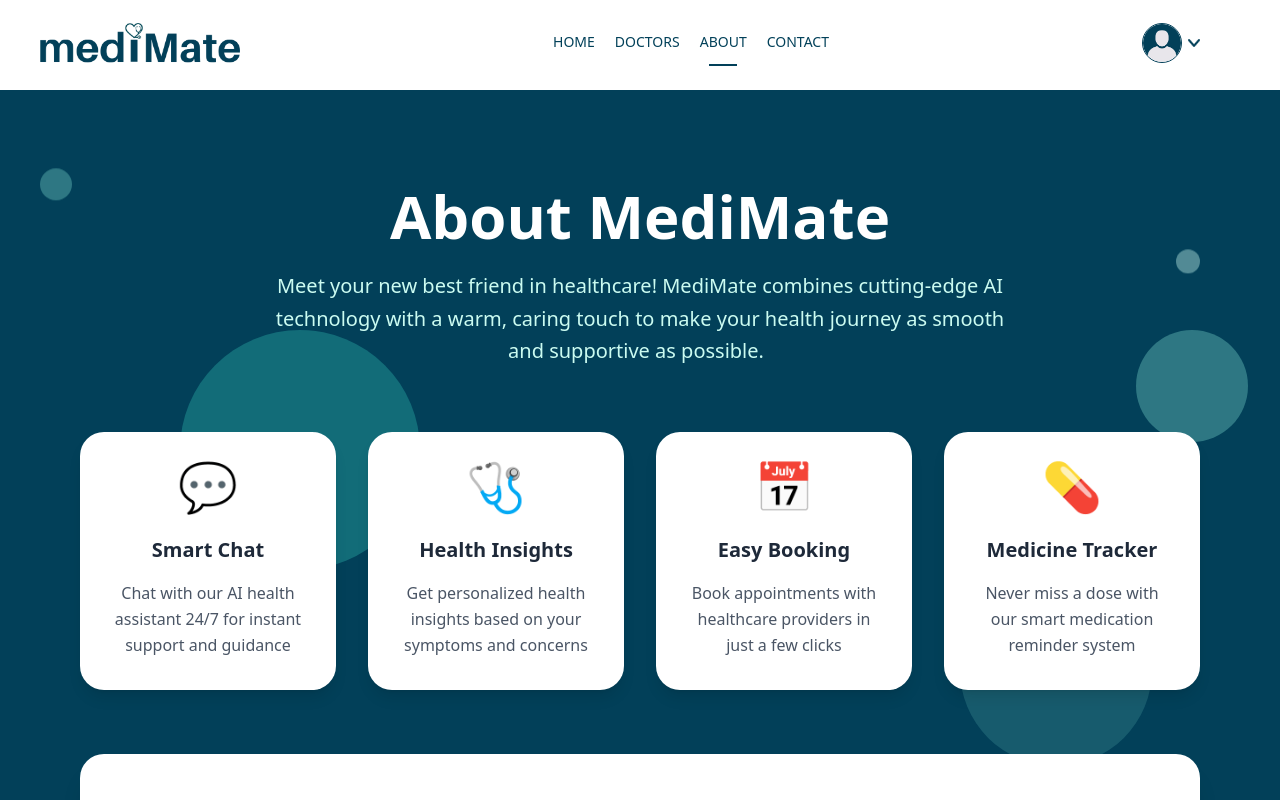
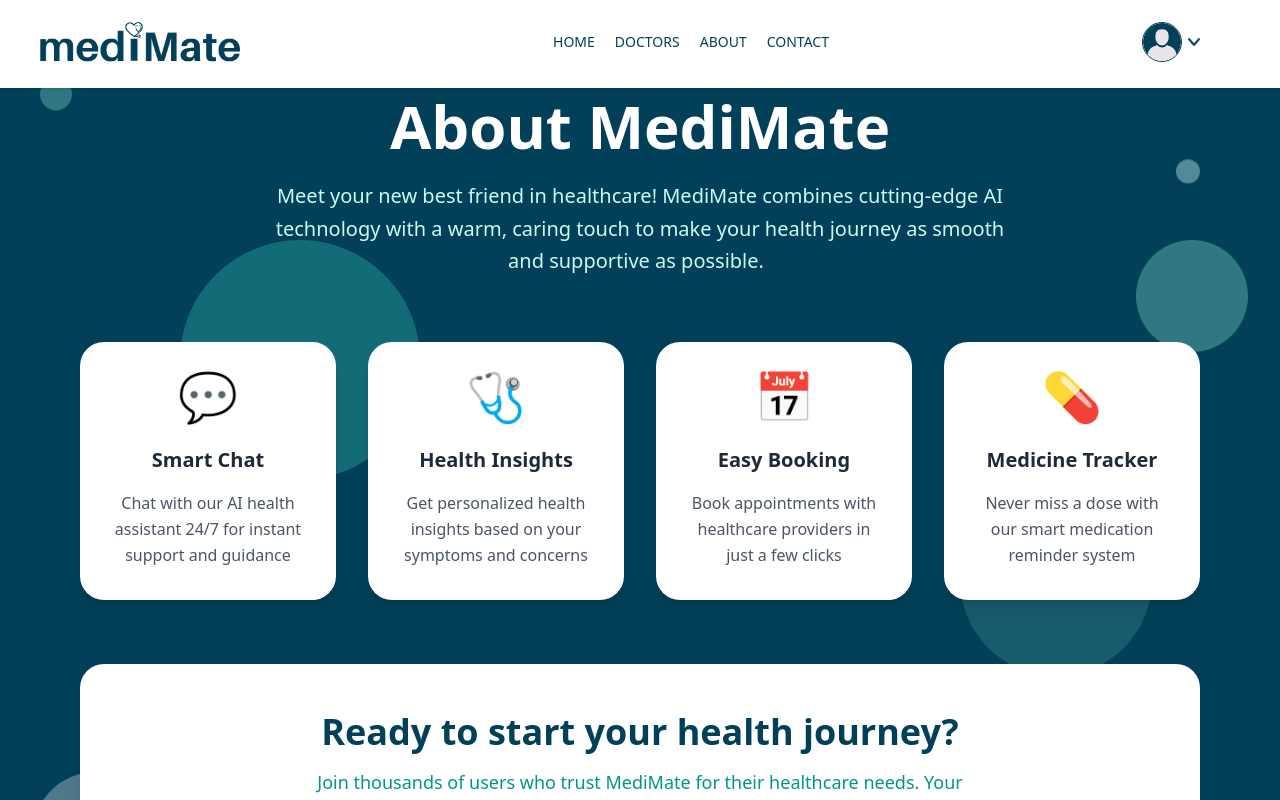
Before and after one commit to Yashigun/CodeVeda, a React (Vite) app in the folder frontend/: page /about in a window 1280 px wide. Shown: the top 800 px of the page. Built offline with nearby package versions, Linux system fonts and the light colour scheme.

Commit message:
fixed navbar

```diff
--- a/frontend/src/App.jsx
+++ b/frontend/src/App.jsx
@@ -14,7 +14,7 @@ const App = () => {
   return (
     <div>
       {/* className='mx-4 sm:mx-[10%]' */}
-      <NavBar />
+      <NavBar className = 'sticky top-0' />
 
       <Routes>
         <Route path='/' element={<Home/>} />
@@ -27,6 +27,7 @@ const App = () => {
         <Route path = '/my-appointments' element = {<Myappointments/>}/>
         <Route path = '/book-appointments/:docID' element = {<Bookappointment/>}/>
       </Routes>
+
     </div>
   );
 };
--- a/frontend/src/components/Header.jsx
+++ b/frontend/src/components/Header.jsx
@@ -17,19 +17,19 @@ const Header = () => {
                 </span>
               </h1>
 
-              <p className='text-teal-100 text-4xl md:text-xl font-medium animate-slide-in-left animation-delay-200'>
+              <p className='text-teal-100 md:text-3xl font-medium animate-slide-in-left animation-delay-200'>
                 From chat to checkup! 💬➡️🏥
               </p>
 
-              <p className='text-teal-200 text-sm md:text-base opacity-90 leading-relaxed animate-slide-in-left animation-delay-400'>
+              <p className='text-teal-200 text-sm md:text-xl opacity-90 leading-relaxed animate-slide-in-left animation-delay-400'>
                 Your friendly AI health companion, ready to help you navigate your wellness journey with care and expertise.
               </p>
             </div>
 
             <button className='group flex items-center gap-3 bg-white text-primary px-8 py-4 rounded-full font-semibold text-sm md:text-base shadow-lg hover:shadow-xl transform hover:scale-105 transition-all duration-300 hover:bg-teal-50 animate-slide-in-left animation-delay-600 relative overflow-hidden'>
-              <span className='relative z-10'>Talk to Miffy</span>
-              <div className='w-5 h-5 bg-primary rounded-full flex items-center justify-center group-hover:bg-teal-700 transition-all duration-300 group-hover: relative z-10'>
-                <svg className='w-3 h-3 text-white transform group-hover:translate-x-0.5 transition-transform duration-300' fill='currentColor' viewBox='0 0 20 20'>
+              <span className='relative text-xl z-10'>Talk to Miffy</span>
+              <div className='w-7 h-7 bg-primary rounded-full flex items-center justify-center group-hover:bg-teal-700 transition-all duration-300 group-hover: relative z-10'>
+                <svg className='w-4 h-4 text-white transform group-hover:translate-x-0.5 transition-transform duration-300' fill='currentColor' viewBox='0 0 20 20'>
                   <path fillRule='evenodd' d='M10.293 3.293a1 1 0 011.414 0l6 6a1 1 0 010 1.414l-6 6a1 1 0 01-1.414-1.414L14.586 11H3a1 1 0 110-2h11.586l-4.293-4.293a1 1 0 010-1.414z' clipRule='evenodd' />
                 </svg>
               </div>
--- a/frontend/src/components/NavBar.jsx
+++ b/frontend/src/components/NavBar.jsx
@@ -9,24 +9,26 @@ const NavBar = () => {
     const [token, setToken] = useState(true)
 
   return (
+    <div className='bg-white fixed top-0 left-0 w-full z-50 shadow'>
     <div className='mr-20 ml-10 mt-1 flex items-center justify-between text-sm py-4 mb-2 '>
-      <img className='w-50 cursor pointer' src={Medimate4_png} alt="img" />
+      <img className='w-50 cursor-pointer' src={Medimate4_png} alt="img" />
       <ul className='hidden md:flex items-start gap-5 font-medium'>
         <NavLink to='/'>
           <li className='py-3 text-primary'>HOME</li>
-          <hr className='border-none outline-none h-0.5 bg-primary w-3/5 m-auto hidden'/>
+
         </NavLink>
         <NavLink to='/Doctors'>
           <li className='py-3 text-primary'>DOCTORS</li>
-          <hr className='border-none outline-none h-0.5 bg-primary w-3/5 m-auto hidden'/>
+
         </NavLink>
-        <NavLink to='#About'>
-          <li className='py-3 text-primary'>ABOUT</li>
-          <hr className='border-none outline-none h-0.5 bg-primary w-3/5 m-auto hidden'/>
-        </NavLink>
+        <li className='py-3 text-primary cursor-pointer'
+            onClick={() => document.getElementById('about')?.scrollIntoView({behavior: 'smooth'})}>
+          ABOUT
+
+        </li>
         <NavLink to='/Contact'>
           <li className='py-3 text-primary'>CONTACT</li>
-          <hr className='border-none outline-none h-0.5 bg-primary w-3/5 m-auto hidden'/>
+
         </NavLink>
       </ul>
 
@@ -34,12 +36,13 @@ const NavBar = () => {
         {
             token
             ? <div className='flex items-center cursor-pointer group relative'>
-                <img className='w-10 rounded-full mr-1.5 border-1 border-primary'src={pfp_png} alt="profile pic" />
+                <img className='w-10 rounded-full mr-1.5 border-1 border-primary' src={pfp_png} alt="profile pic" />
                 <img className='w-3' src={dropdown} alt="" />
                 <div className='absolute top-0 right-0 pt-14 text-base font-small text-secondary z-20 hidden group-hover:block'>
                     <div className='-m-3 min-w-48 bg-primary rounded flex flex-col gap-1.5'>
-                        <p onClick={()=>navigate('Myprofile')} className='pl-3 pt-2 pb-2 hover:cursor-pointer hover:text-primary hover:bg-secondary'>My Profile</p>
-                        <p onClick={()=>navigate('Myappointments')} className='pl-3 pt-2 pb-2 hover:cursor-pointer hover:text-primary hover:bg-secondary'>My Appointments</p>
+                        <p onClick={()=>navigate('/Myprofile')} className='pl-3 pt-2 pb-2 hover:cursor-pointer hover:text-primary hover:bg-secondary'>My Profile</p>
+                        <p onClick={()=>navigate('/Myappointments')} className='pl-3 pt-2 pb-2 hover:cursor-pointer hover:text-primary hover:bg-secondary'>My Appointments</p>
+                        <p onClick={() => document.getElementById('about')?.scrollIntoView({behavior: 'smooth'})} className='pl-3 pt-2 pb-2 hover:cursor-pointer hover:text-primary hover:bg-secondary'>About</p>
                         <p onClick={()=>setToken(false)} className='pl-3 pt-2 pb-2 hover:cursor-pointer hover:text-primary hover:bg-secondary'>Logout</p>
                     </div>
                 </div>
@@ -48,6 +51,7 @@ const NavBar = () => {
         }
       </div>
     </div>
+    </div>
   )
 }
 
--- a/frontend/src/pages/about.jsx
+++ b/frontend/src/pages/about.jsx
@@ -66,7 +66,8 @@ const About = () => {
   ];
 
   return (
-    <section id="about-section" className="w-full bg-primary py-16 md:py-20 lg:py-24 relative overflow-hidden">
+    <section id="about" className="w-full bg-primary py-16 md:py-20 lg:py-24 relative overflow-hidden">
+
       {/* Static floating background elements */}
       <div className="absolute top-20 left-10 w-8 h-8 bg-teal-200 rounded-full opacity-30 animate-bounce-gentle"></div>
       <div className="absolute top-40 right-20 w-6 h-6 bg-teal-100 rounded-full opacity-40 animate-float-delayed"></div>
```
